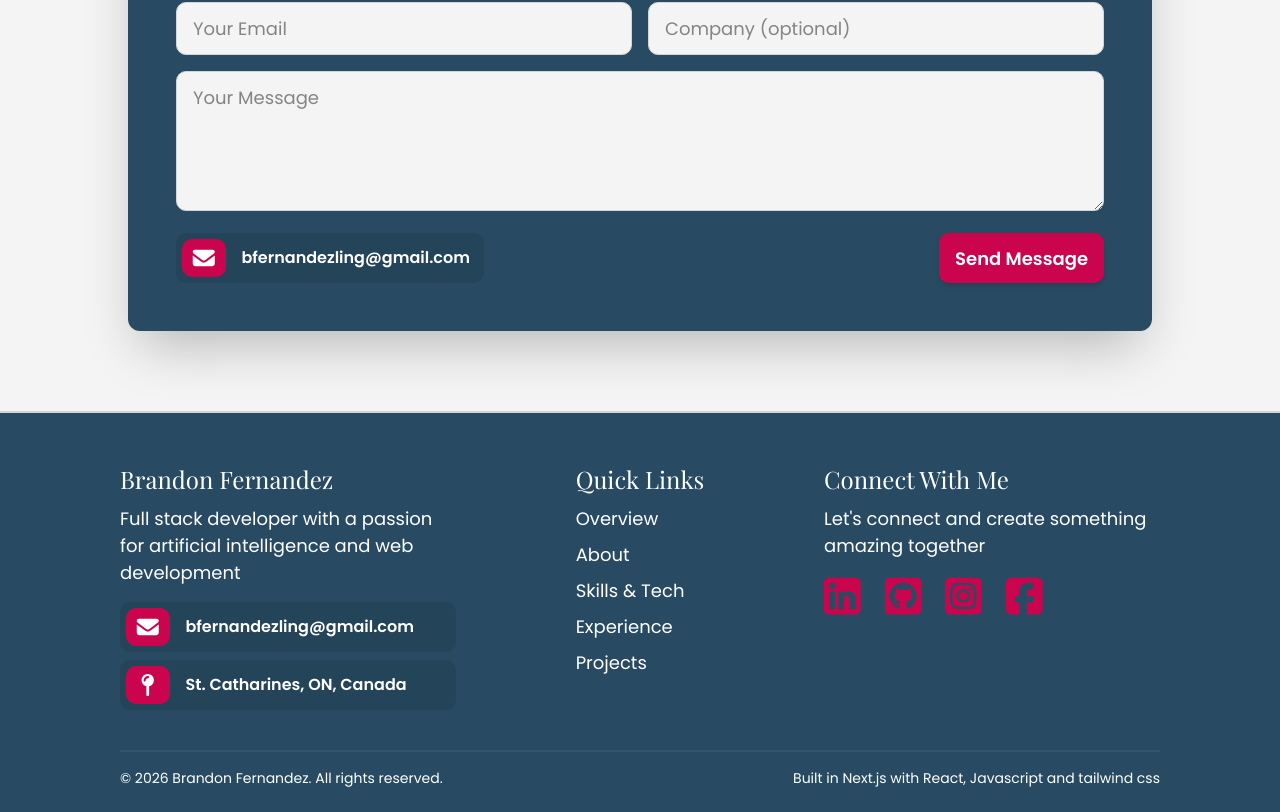
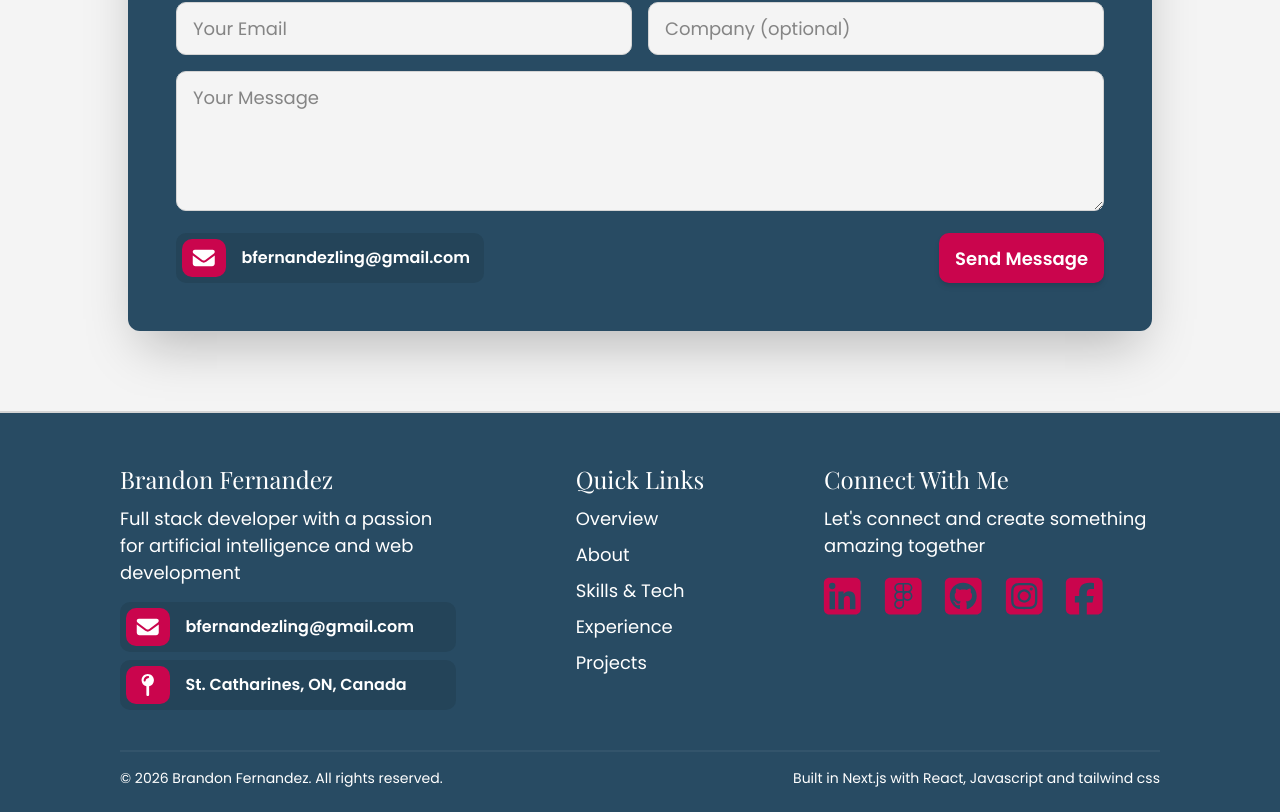
Before and after one commit to Bfernandez02/portfolio, a Next.js app: page / in a window 1280 px wide. Shown: the part 4380-5192 px from the top of the page. Built offline with nearby package versions, Linux system fonts and the light colour scheme; a web font is replaced by a local one.

Commit message:
feat: update social media links in footer and hero components for improved navigation

```diff
--- a/src/components/Footer.jsx
+++ b/src/components/Footer.jsx
@@ -10,6 +10,7 @@ import {
   faSquareInstagram,
   faSquareLinkedin,
   faSquareFacebook,
+  faSquareFigma,
 } from "@fortawesome/free-brands-svg-icons";
 
 export default function Footer() {
@@ -100,22 +101,27 @@ export default function Footer() {
           <div className="w-full flex flex-row gap-1 md:gap-2 mt-2 lg:mt-4 h-full ml-[-6px] lg:ml-[-8px]">
             <SocialMediaIcon
               icon={faSquareLinkedin}
-              url=""
+              url="Linkedin"
+              textSize={`text-[34px] lg:text-[38px] xl:text-[42px] ${theme === "dark" ? "text-primary!" : "text-accent!"}`}
+            />
+            <SocialMediaIcon
+              icon={faSquareFigma}
+              url="Figma"
               textSize={`text-[34px] lg:text-[38px] xl:text-[42px] ${theme === "dark" ? "text-primary!" : "text-accent!"}`}
             />
             <SocialMediaIcon
               icon={faSquareGithub}
-              url=""
+              url="Github"
               textSize={`text-[34px] lg:text-[38px] xl:text-[42px] ${theme === "dark" ? "text-primary!" : "text-accent!"}`}
             />
             <SocialMediaIcon
               icon={faSquareInstagram}
-              url=""
+              url="Instagram"
               textSize={`text-[34px] lg:text-[38px] xl:text-[42px] ${theme === "dark" ? "text-primary!" : "text-accent!"}`}
             />
             <SocialMediaIcon
               icon={faSquareFacebook}
-              url=""
+              url="Facebook"
               textSize={`text-[34px] lg:text-[38px] xl:text-[42px] ${theme === "dark" ? "text-primary!" : "text-accent!"}`}
             />
           </div>
--- a/src/components/Hero/DesktopHero.jsx
+++ b/src/components/Hero/DesktopHero.jsx
@@ -63,32 +63,32 @@ export default function DesktopHero() {
           <div className="grid grid-cols-2 xl:grid-cols-3 w-[30%] gap-2 text-primary h-full">
             <SocialMediaIcon
               icon={faSquareLinkedin}
-              url=""
+              url="Linkedin"
               textSize="text-[40px] xl:text-[52px]"
             />
             <SocialMediaIcon
               icon={faSquareFigma}
-              url=""
+              url="Figma"
               textSize="text-[40px] xl:text-[52px]"
             />
             <SocialMediaIcon
               icon={faSquareGithub}
-              url=""
+              url="Github"
               textSize="text-[40px] xl:text-[52px]"
             />
             <SocialMediaIcon
               icon={faSquareInstagram}
-              url=""
+              url="Instagram"
               textSize="text-[40px] xl:text-[52px]"
             />
             <SocialMediaIcon
               icon={faSquareFacebook}
-              url=""
+              url="Facebook"
               textSize="text-[40px] xl:text-[52px]"
             />
             <SocialMediaIcon
               icon={faSquareEnvelope}
-              url=""
+              url="Email"
               textSize="text-[40px] xl:text-[52px]"
             />
           </div>
--- a/src/components/Hero/MobileHero.jsx
+++ b/src/components/Hero/MobileHero.jsx
@@ -29,12 +29,12 @@ export default function MobileHero() {
         />
         <div>
           <div className="flex w-full justify-between mt-4 text-4xl text-primary">
-            <SocialMediaIcon icon={faSquareLinkedin} url="" />
-            <SocialMediaIcon icon={faSquareFigma} url="" />
-            <SocialMediaIcon icon={faSquareGithub} url="" />
-            <SocialMediaIcon icon={faSquareInstagram} url="" />
-            <SocialMediaIcon icon={faSquareFacebook} url="" />
-            <SocialMediaIcon icon={faSquareEnvelope} url="" />
+            <SocialMediaIcon icon={faSquareLinkedin} url="Linkedin" />
+            <SocialMediaIcon icon={faSquareFigma} url="Figma" />
+            <SocialMediaIcon icon={faSquareGithub} url="Github" />
+            <SocialMediaIcon icon={faSquareInstagram} url="Instagram" />
+            <SocialMediaIcon icon={faSquareFacebook} url="Facebook" />
+            <SocialMediaIcon icon={faSquareEnvelope} url="Email" />
           </div>
         </div>
       </div>
--- a/src/components/SocialMediaIcon.jsx
+++ b/src/components/SocialMediaIcon.jsx
@@ -1,11 +1,27 @@
-import React from 'react'
 import { FontAwesomeIcon } from "@fortawesome/react-fontawesome";
-import Link from 'next/link';
+import Link from "next/link";
 
-export default function SocialMediaIcon({ icon, textSize = 'text-4xl', url = '#', color = 'text-primary' }) {
+const links = {
+  Github: "https://github.com/Bfernandez02",
+  Linkedin: "https://linkedin.com/in/brandon-fernandez-624191255",
+  Figma: "https://figma.com/@brandonfernande",
+  Email: "mailto:bfernandezling@gmail.com",
+  Facebook: "https://facebook.com/",
+  Instagram: "https://www.instagram.com/brandon_fernandez02/",
+};
+
+export default function SocialMediaIcon({
+  icon,
+  textSize = "text-4xl",
+  url = "Github",
+  color = "text-primary",
+}) {
   return (
-    <Link href={url} className={`${textSize} ${color} flex p-0 w-fit h-fit`}>
+    <Link
+      href={links[url]}
+      className={`${textSize} ${color} flex p-0 w-fit h-fit`}
+    >
       <FontAwesomeIcon icon={icon} />
     </Link>
-  )
+  );
 }
```
